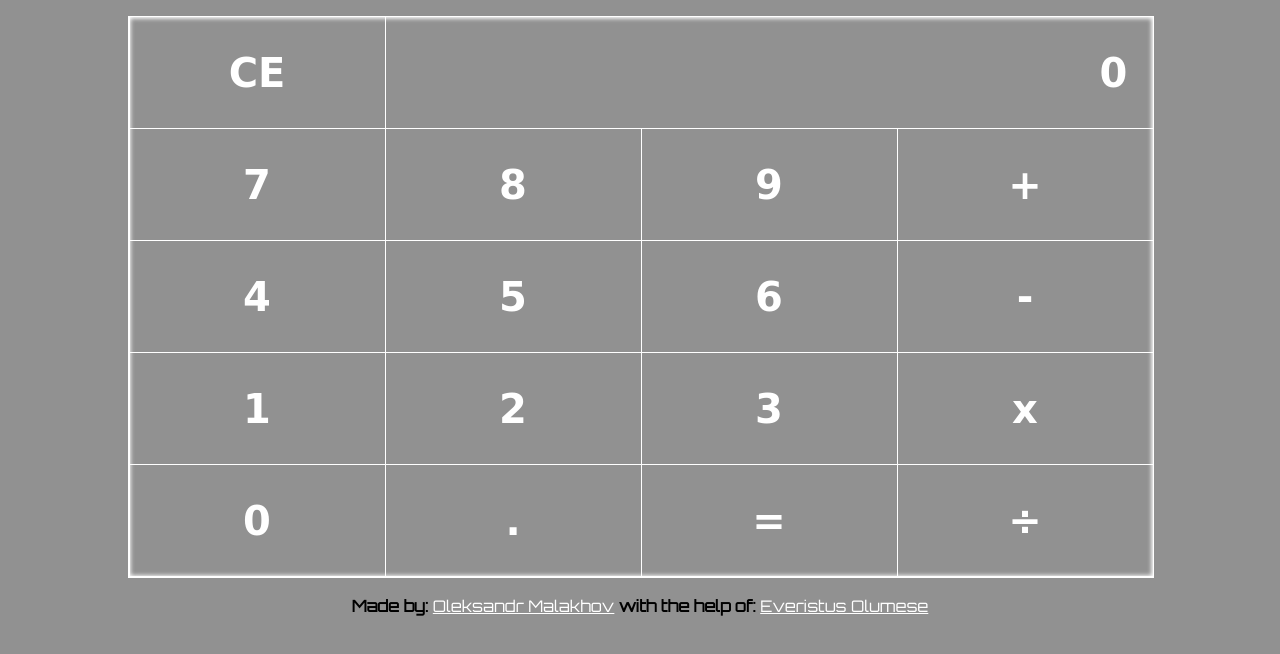
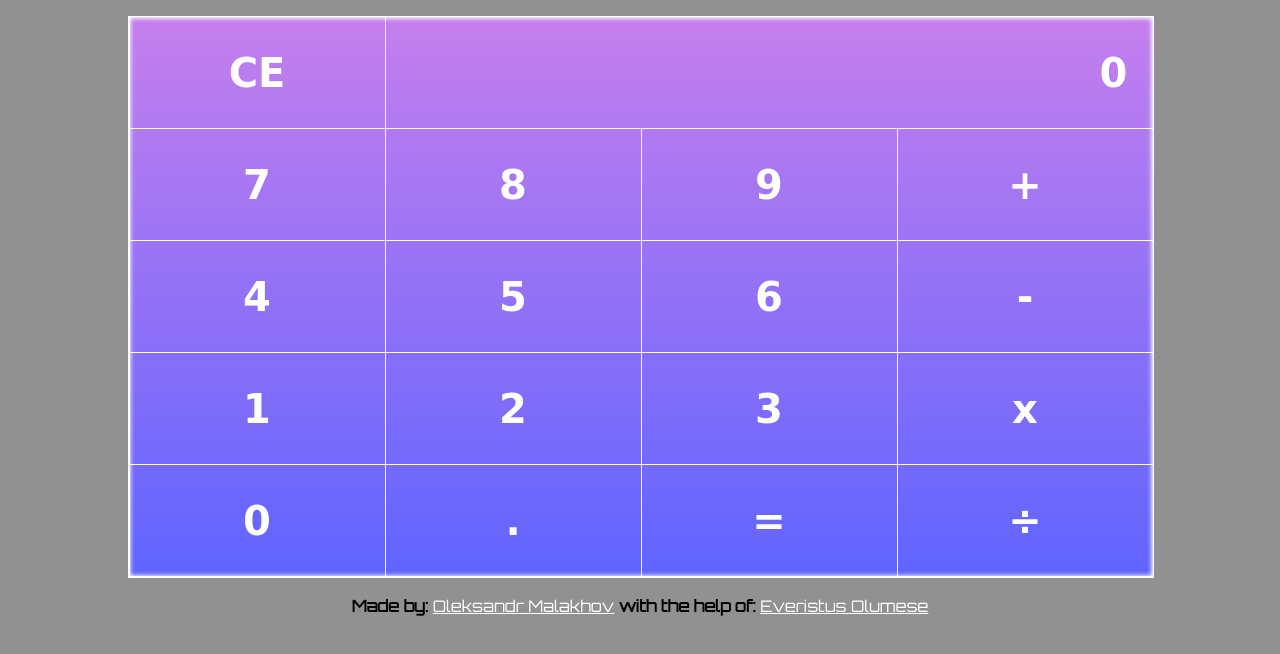
Before and after one commit to Alexever17/calculator-fcc, a plain HTML site: page index.html in a window 1280 px wide. Shown: the part 64-718 px from the top of the page. Drawn offline with Linux system fonts and the light colour scheme; a web font is replaced by a local one.

Commit message:
prefixes are back again

```diff
--- a/style.css
+++ b/style.css
@@ -18,12 +18,15 @@ main {
   height: 70vh;
   text-align: center;
   border: 1px groove white;
+  -webkit-box-shadow: 1px 1px 5px white inset, -1px -1px 5px white inset;
           box-shadow: 1px 1px 5px white inset, -1px -1px 5px white inset;
+  background: -webkit-gradient(linear, left top, left bottom, from(#d991f1), color-stop(0%, #c57fed), to(#5f64ff));
   background: linear-gradient(top, #d991f1 0%, #c57fed 0%, #5f64ff 100%);
 }
 
 button {
   outline: none;
+  -webkit-box-sizing: border-box;
           box-sizing: border-box;
   border: none;
   line-height: 0;
@@ -42,10 +45,12 @@ button:hover {
 }
 
 button:active {
+  -webkit-transform: scale(0.98);
           transform: scale(0.98);
 }
 
 #answer {
+  -webkit-box-sizing: border-box;
           box-sizing: border-box;
   text-align: right;
   padding-right: 2vw;
@@ -60,11 +65,16 @@ button:active {
 }
 
 .row {
+  display: -webkit-box;
+  display: -ms-flexbox;
   display: flex;
+  -webkit-box-pack: center;
+      -ms-flex-pack: center;
           justify-content: center;
 }
 
 .outline {
+  -webkit-box-shadow: 1px 0px white inset, 0px -1px white inset;
           box-shadow: 1px 0px white inset, 0px -1px white inset;
 }
 
```
Lines whose indentation alone changed are shown as unchanged.
